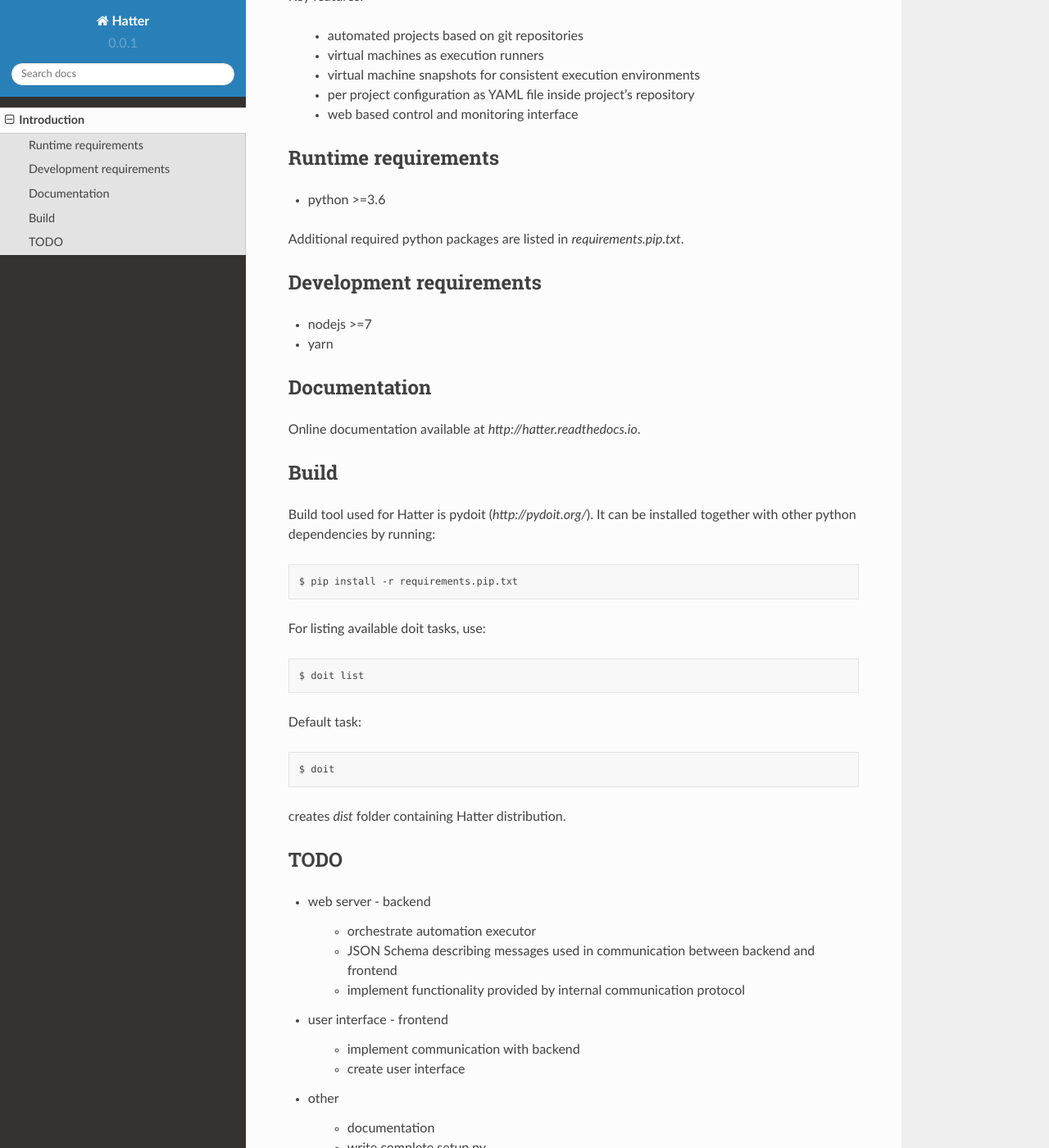
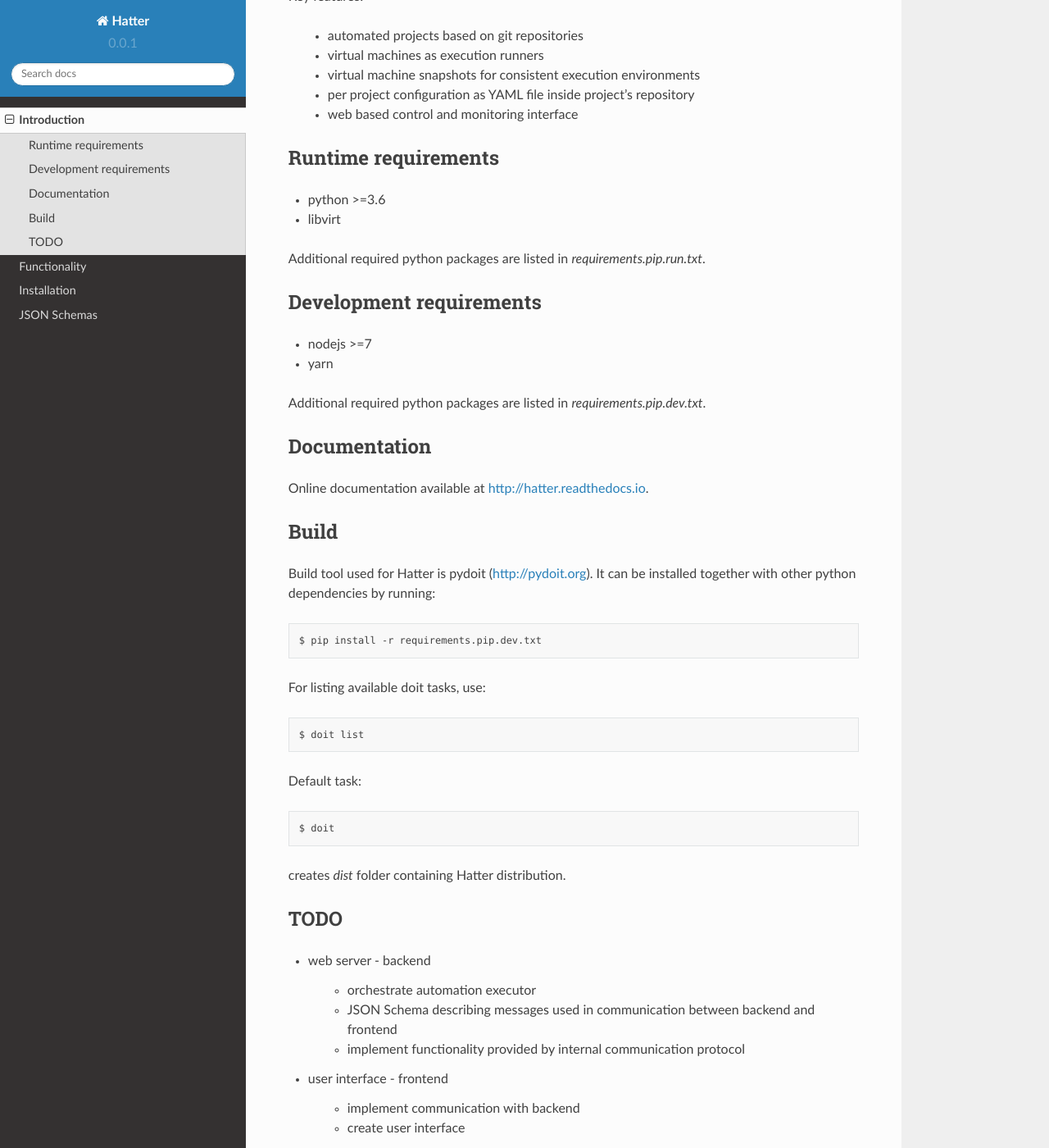
Before and after one commit to bozokopic/boxhatter, a Sphinx documentation site: the page built from docs/introduction.rst, in a window 1280 px wide and 1400 px high, scrolled down 248 px. Shown: the whole window at 82% size. Built offline with Sphinx 7.4.7 and the Read the Docs theme 2.0.0, drawn with Linux system fonts in a browser that asks for light colours; formulas are drawn with MathJax 3; some of the changed text lies outside the part shown.

Commit message:
documentation

```diff
--- a/README.rst
+++ b/README.rst
@@ -18,8 +18,9 @@
 --------------------
 
 * python >=3.6
+* libvirt
 
-Additional required python packages are listed in `requirements.pip.txt`.
+Additional required python packages are listed in `requirements.pip.run.txt`.
 
 
 Development requirements
@@ -28,20 +29,22 @@
 * nodejs >=7
 * yarn
 
+Additional required python packages are listed in `requirements.pip.dev.txt`.
+
 
 Documentation
 -------------
 
-Online documentation available at `http://hatter.readthedocs.io`.
+Online documentation available at `<http://hatter.readthedocs.io>`_.
 
 
 Build
 -----
 
-Build tool used for Hatter is pydoit (`http://pydoit.org/`). It can be
+Build tool used for Hatter is pydoit (`<http://pydoit.org>`_). It can be
 installed together with other python dependencies by running::
 
-    $ pip install -r requirements.pip.txt
+    $ pip install -r requirements.pip.dev.txt
 
 For listing available doit tasks, use::
 
@@ -71,6 +74,5 @@
 
 * other
 
-    * documentation
     * write complete setup.py
     * distribution
--- a/docs/conf.py
+++ b/docs/conf.py
@@ -7,6 +7,7 @@
 
 project = 'Hatter'
 version = '0.0.1'
+copyright = '2017, Božo Kopić'
 master_doc = 'index'
 
 html_theme = 'sphinx_rtd_theme'
--- a/docs/index.rst
+++ b/docs/index.rst
@@ -5,3 +5,6 @@
     :includehidden:
 
     introduction
+    functionality
+    installation
+    schemas
--- /dev/null
+++ b/docs/installation.rst
@@ -0,0 +1,2 @@
+Installation
+============
--- /dev/null
+++ b/requirements.pip.doc.txt
@@ -0,0 +1 @@
+sphinx
--- /dev/null
+++ b/requirements.pip.run.txt
@@ -0,0 +1,5 @@
+aiohttp
+libvirt-python
+pyyaml
+paramiko
+setuptools
```
Also changed, not shown: docs/functionality.rst (added, +32 -0 lines), docs/schemas.rst (added, +19 -0 lines), requirements.pip.dev.txt (renamed from requirements.pip.txt), 2 other files.
